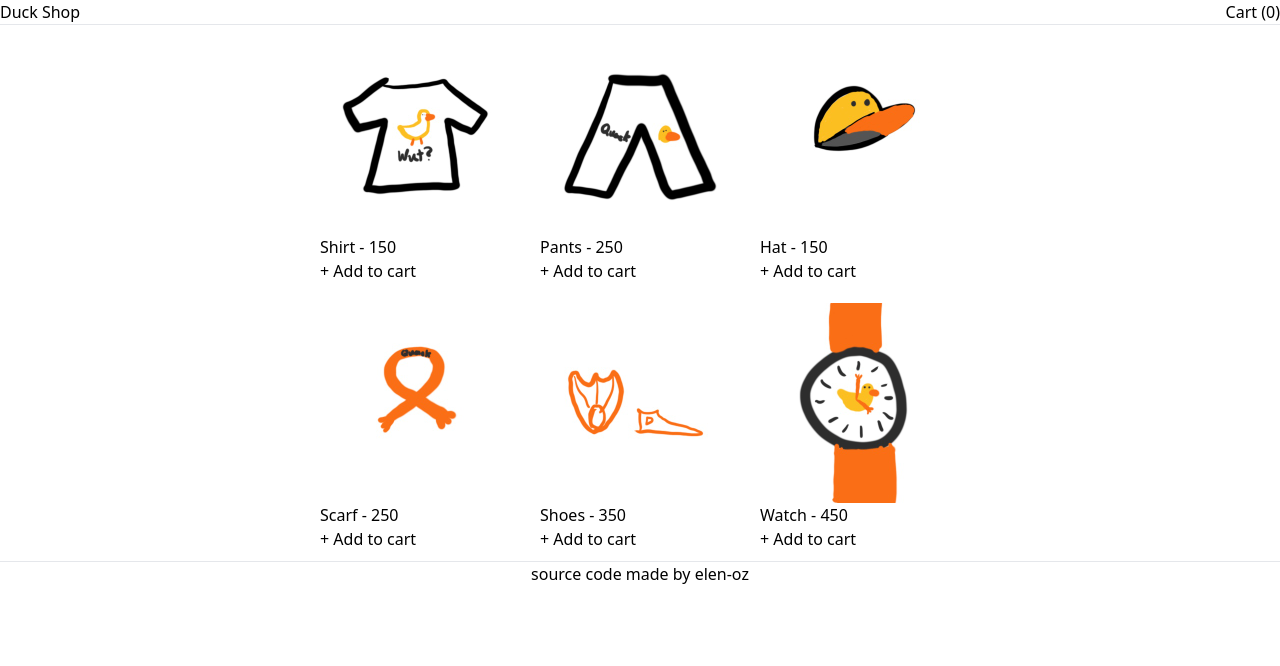
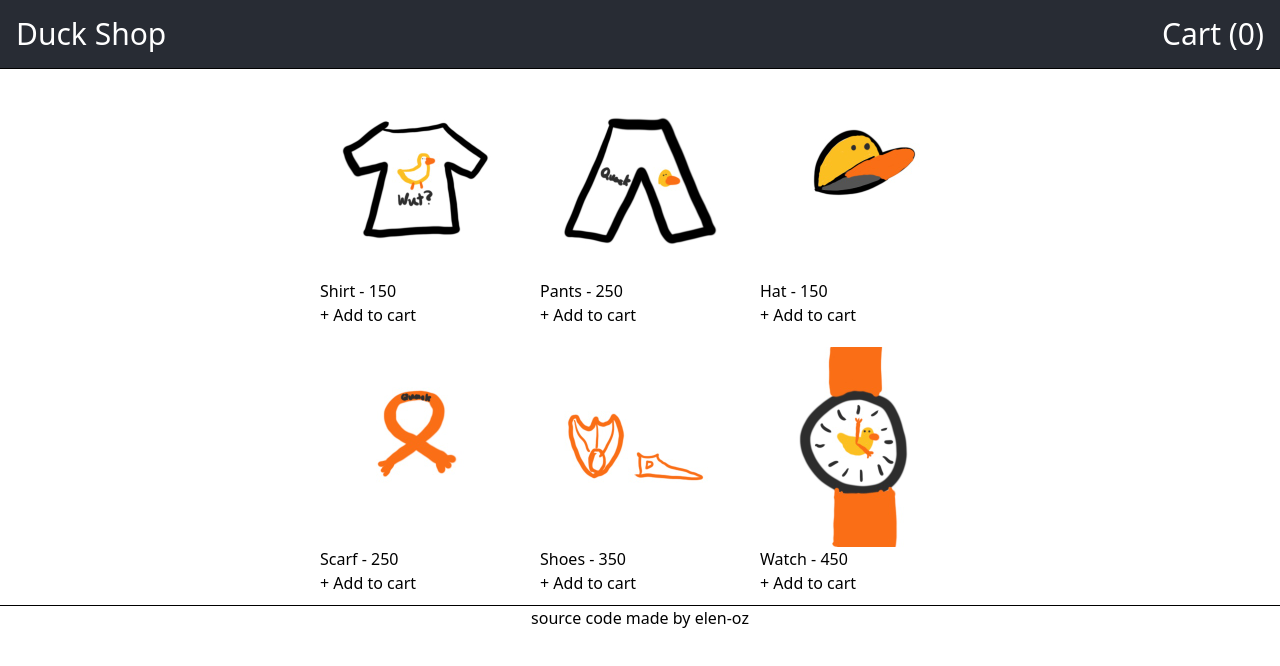
Before and after one commit to elen-oz/hi_duck-shop, a React (Vite) app: page / in a window 1280 px wide. Shown: the top 666 px of the page. Built offline with nearby package versions, Linux system fonts and the light colour scheme.

Commit message:
feat: add styles to header

```diff
--- a/src/components/Header.tsx
+++ b/src/components/Header.tsx
@@ -6,7 +6,7 @@ interface Props {
 
 const Header = ({ cartItems }: Props) => {
   return (
-    <header className="flex justify-between">
+    <header className="bg-main flex justify-between p-4 text-3xl text-white">
       <h2>Duck Shop</h2>
       <Cart cartItems={cartItems} />
     </header>
--- a/tailwind.config.js
+++ b/tailwind.config.js
@@ -3,7 +3,14 @@
 export default {
   content: ["./index.html", "./src/**/*.{js,ts,jsx,tsx}"],
   theme: {
-    extend: {},
+    extend: {
+      colors: {
+        main: "#282c34",
+        accent: "#fbbf24",
+        accentSecond: "#f97316",
+        gray: "#f5f5f5",
+      },
+    },
   },
   plugins: [],
 };
```
